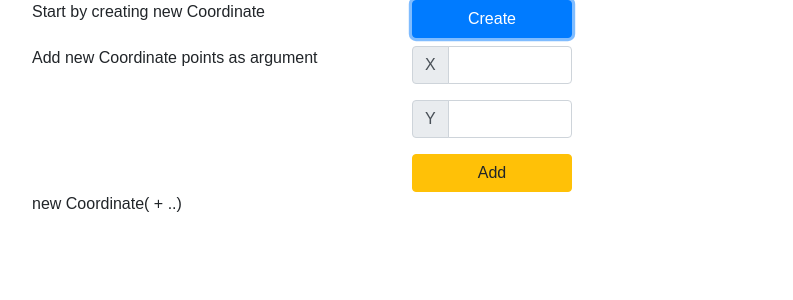
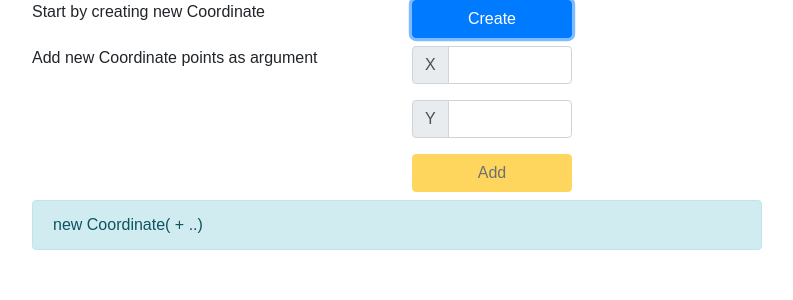
Before and after one commit to haldarmahesh/coordinate-app, a React (Create React App) app: page / in a window 1280 px wide. Both pictures are taken after a click on the button "Create". Shown: the top 300 px of the page, without its empty margins (53-846 px from the left). Built offline with nearby package versions, Linux system fonts and the light colour scheme.

Commit message:
Disable add button when no value is entered

```diff
--- a/src/App.js
+++ b/src/App.js
@@ -78,7 +78,7 @@ class App extends Component {
             <div className="col-md-12">
               <div className="new-coordinate-point-button-container">
                 <button
-                  className="btn btn-warning btn-block"
+                  className={`btn btn-warning btn-block ${x === null || y === null ? 'disabled' : ''}`}
                   type="button"
                   onClick={() => this.handleAddNewCoordinatePoint()}
                 >
@@ -114,9 +114,11 @@ class App extends Component {
           </div>
         </div>
         {this.renderCreateNewPoint()}
-        <div className="row">
+        <div className="row mt-2">
           <div className="col-md-8">
-            {this.renderCoordinate()}
+            <div className="alert alert-info">
+              {this.renderCoordinate()}
+            </div>
           </div>
         </div>
       </div>
```
